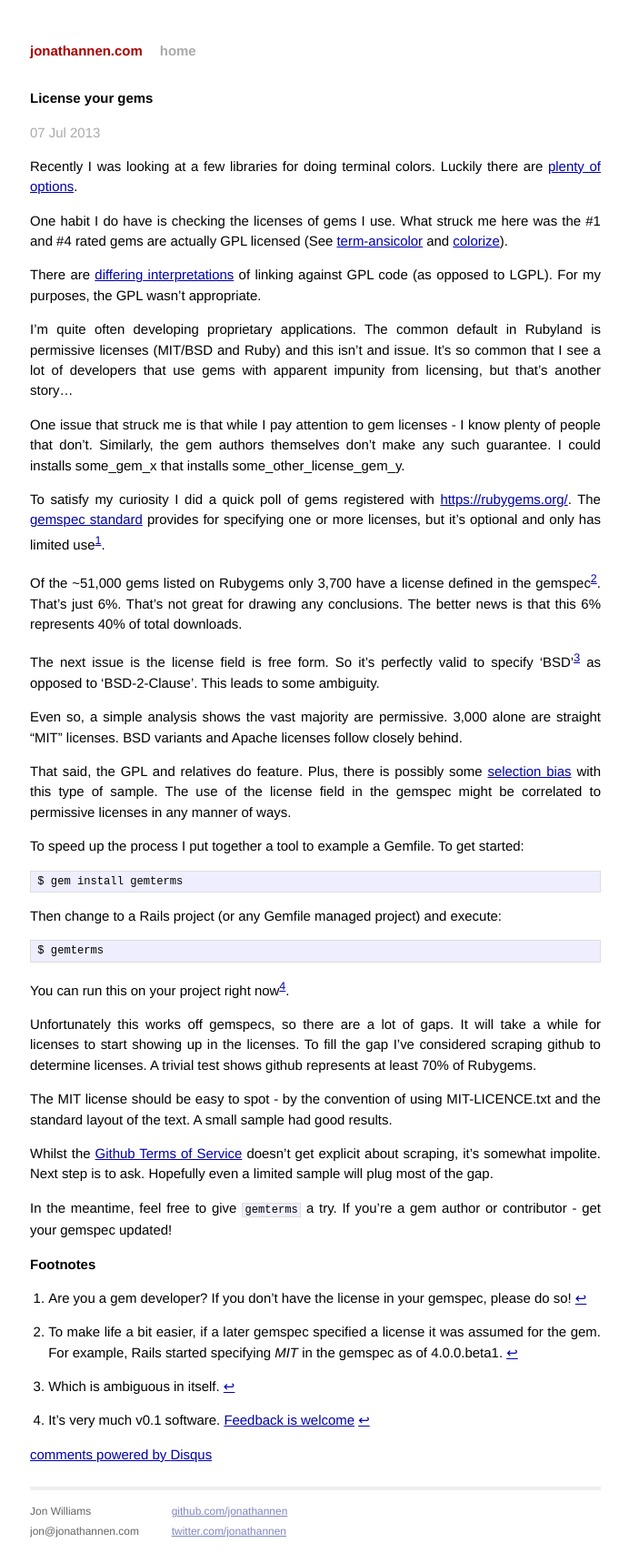
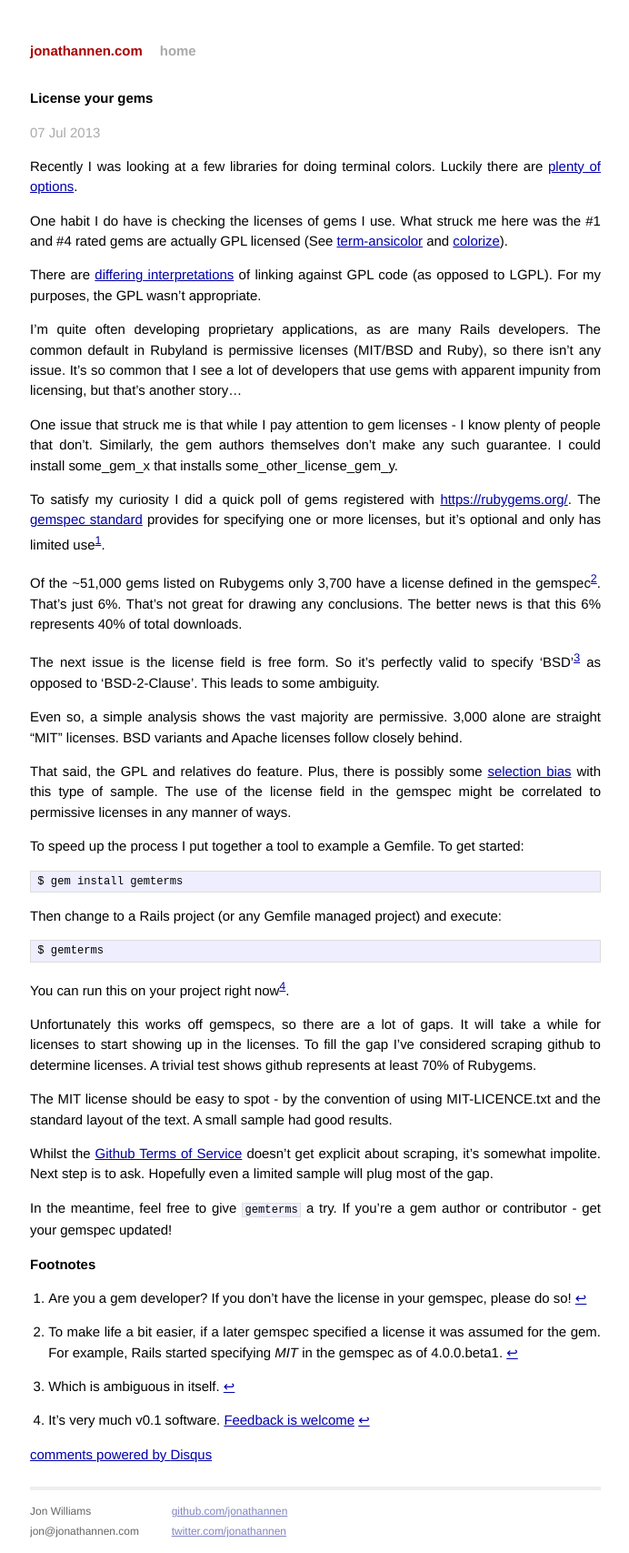
Before and after one commit to jonathannen/jonathannen.github.io, a Jekyll site: the page built from _posts/2013-07-07-license-your-gems.markdown, in a window 1280 px wide. Shown: the whole page at 91% size, without its empty margins (293-985 px from the left). Built offline with Jekyll 4.4.1, drawn with Linux system fonts in a browser that asks for light colours; comment, search, counter and statistics services are not loaded.

Commit message:
Fix typos

```diff
--- a/_posts/2013-07-07-license-your-gems.markdown
+++ b/_posts/2013-07-07-license-your-gems.markdown
@@ -10,9 +10,9 @@ One habit I do have is checking the licenses of gems I use. What struck me here
 
 There are [differing interpretations](http://en.wikipedia.org/wiki/GNU_General_Public_License#Libraries) of linking against GPL code (as opposed to LGPL). For my purposes, the GPL wasn't appropriate.
 
-I'm quite often developing proprietary applications. The common default in Rubyland is permissive licenses (MIT/BSD and Ruby) and this isn't and issue. It's so common that I see a lot of developers that use gems with apparent impunity from licensing, but that's another story...
+I'm quite often developing proprietary applications, as are many Rails developers. The common default in Rubyland is permissive licenses (MIT/BSD and Ruby), so there isn't any issue. It's so common that I see a lot of developers that use gems with apparent impunity from licensing, but that's another story...
 
-One issue that struck me is that while I pay attention to gem licenses - I know plenty of people that don't. Similarly, the gem authors themselves don't make any such guarantee. I could installs some_gem_x that installs some_other_license_gem_y.
+One issue that struck me is that while I pay attention to gem licenses - I know plenty of people that don't. Similarly, the gem authors themselves don't make any such guarantee. I could install some_gem_x that installs some_other_license_gem_y.
 
 To satisfy my curiosity I did a quick poll of gems registered with [https://rubygems.org/](https://rubygems.org/). The [gemspec standard](http://docs.rubygems.org/read/chapter/20) provides for specifying one or more licenses, but it's optional and only has limited use[^1].
 
```
